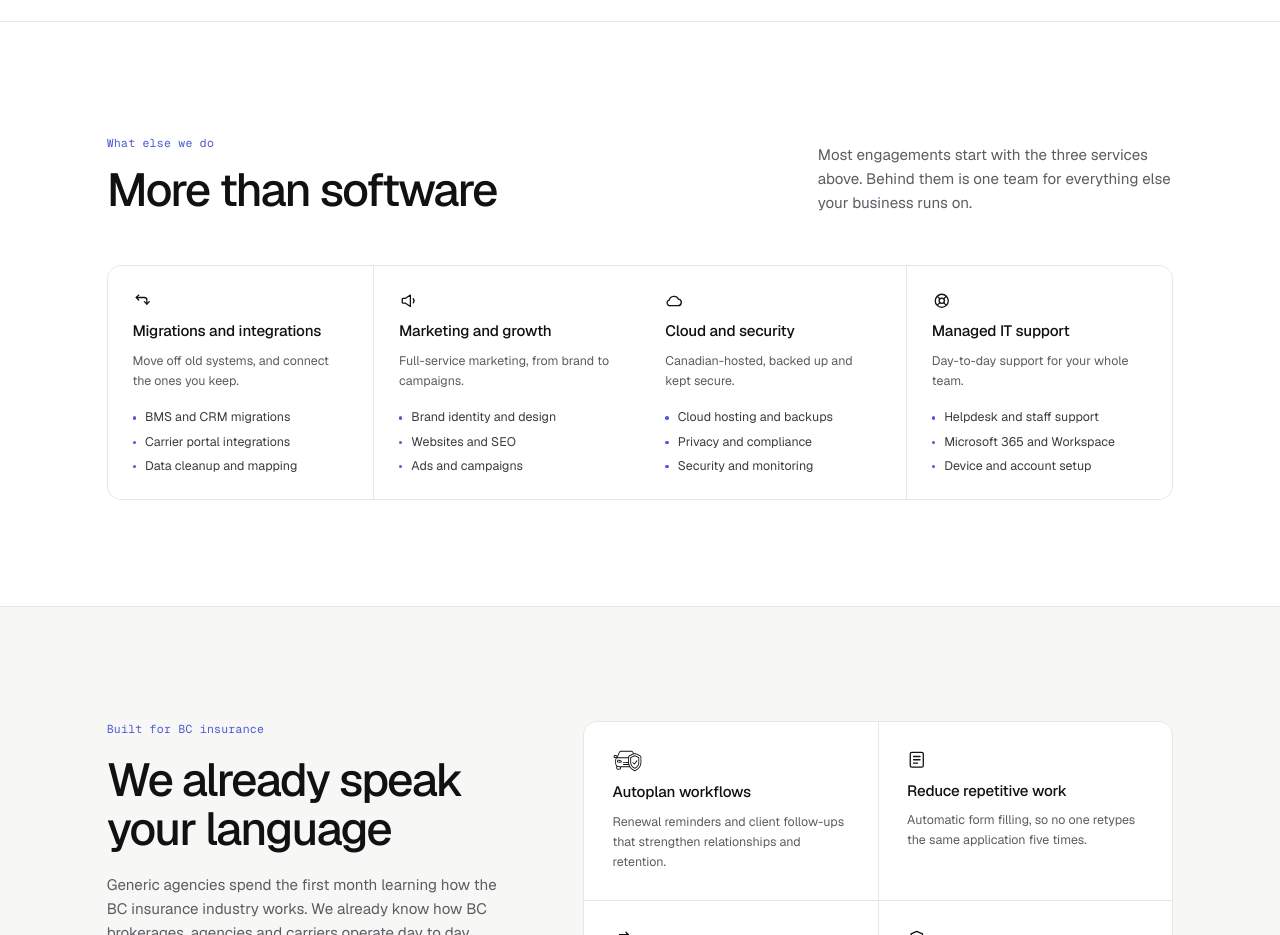
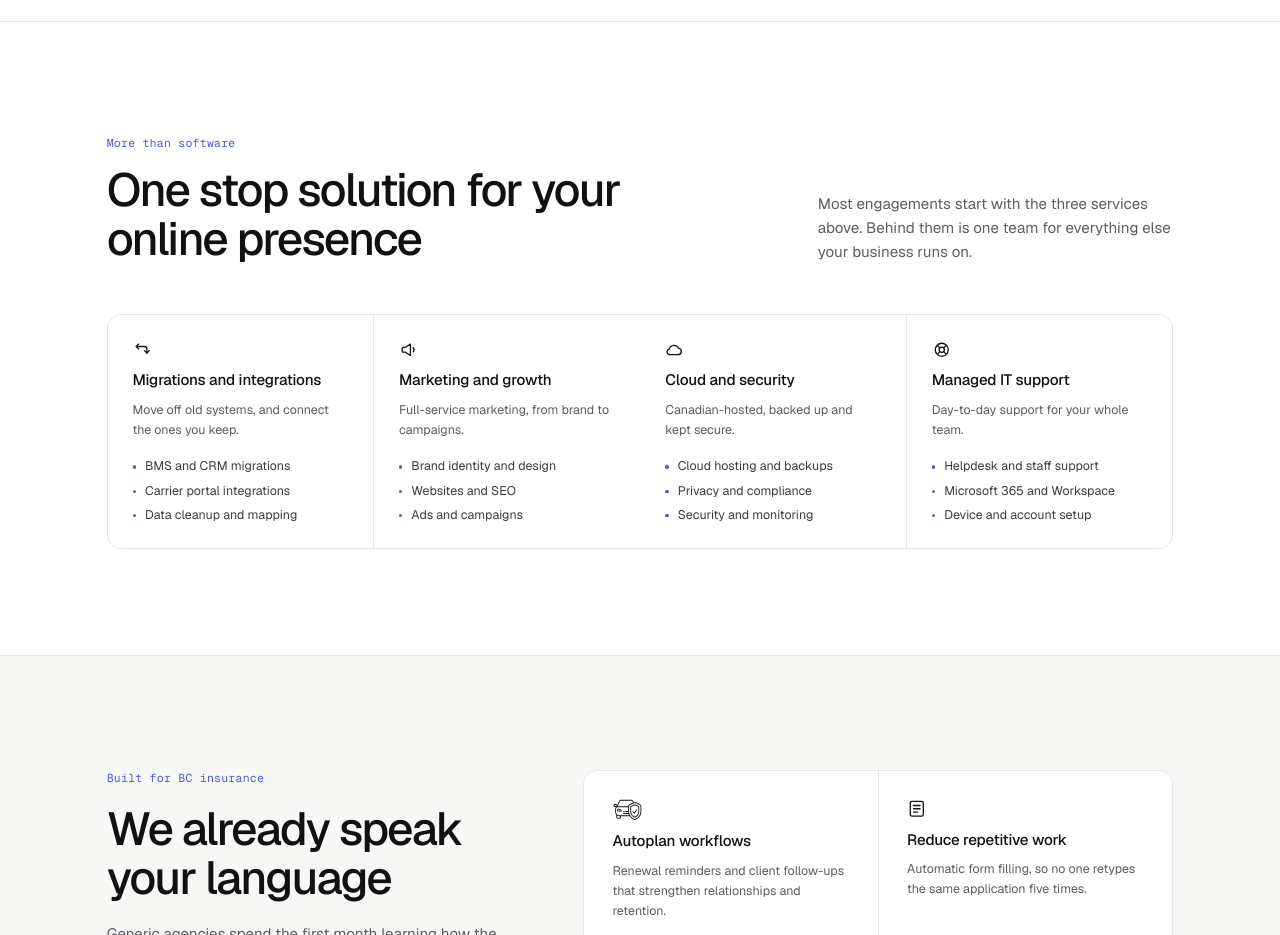
Before and after one commit to badgerbytesoftware/badgerbyte-website, a website: page index.html in a window 1280 px wide. Shown: the part 2400-3335 px from the top of the page. Drawn offline with nearby package versions, Linux system fonts and the light colour scheme.

Commit message:
Retitle capabilities section to one stop solution for your online presence

```diff
--- a/index.html
+++ b/index.html
@@ -294,8 +294,8 @@ a{color:#111113;text-decoration:none}a:hover{color:#4F5BD5}
 <section id="capabilities" style="box-sizing: border-box; padding: 128px 120px 120px; display: flex; flex-direction: column; gap: 56px; background: #FFFFFF; border-top: 1px solid #E6E6E2;">
 <div class="r-split" style="display: flex; justify-content: space-between; align-items: flex-end; gap: 64px;">
 <div style="display: flex; flex-direction: column; gap: 18px; max-width: 700px;">
-<span style="font-family: 'Geist Mono', ui-monospace, monospace; font-size: 13px; color: #4F5BD5; letter-spacing: 0.02em;">What else we do</span>
-<h2 style="margin: 0; font-size: 52px; line-height: 1.06; font-weight: 500; letter-spacing: -0.04em;">More than software</h2>
+<span style="font-family: 'Geist Mono', ui-monospace, monospace; font-size: 13px; color: #4F5BD5; letter-spacing: 0.02em;">More than software</span>
+<h2 style="margin: 0; font-size: 52px; line-height: 1.06; font-weight: 500; letter-spacing: -0.04em;">One stop solution for your online presence</h2>
 </div>
 <p style="margin: 0; max-width: 400px; font-size: 17px; line-height: 1.6; color: #5B5D63;">Most engagements start with the three services above. Behind them is one team for everything else your business runs on.</p>
 </div>
```
